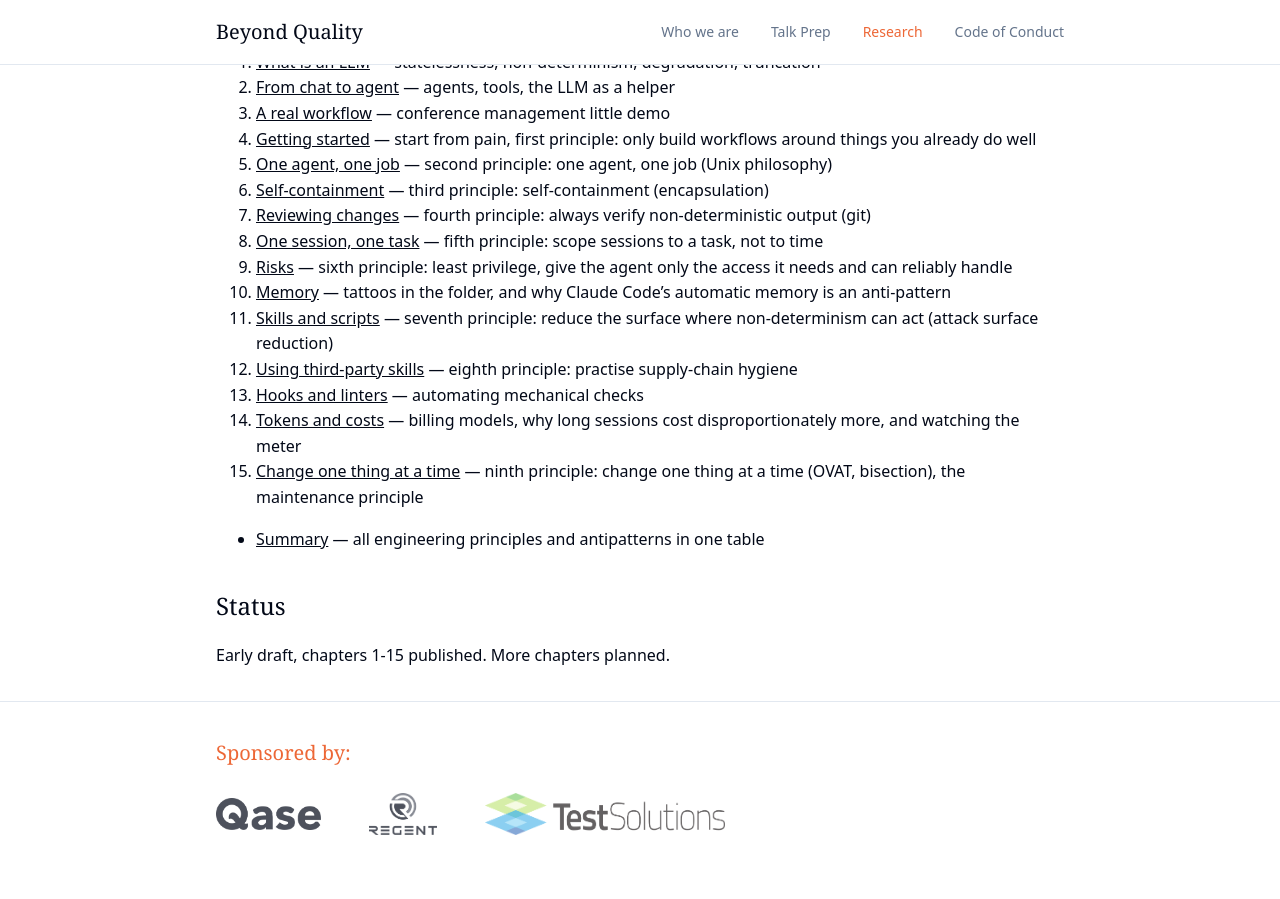
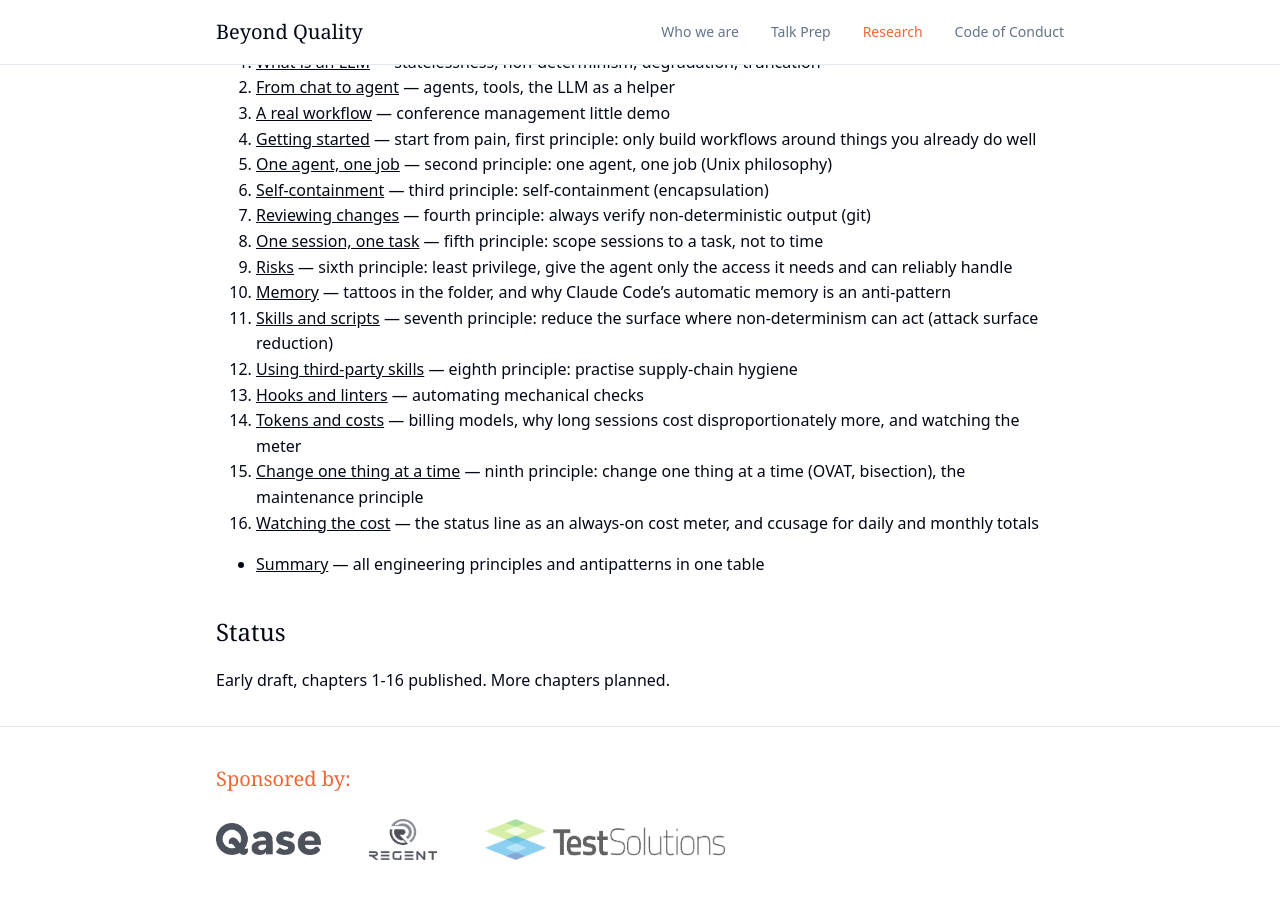
Before and after one commit to BeyondQuality/beyondquality, a Jekyll site: the page built from research/ap/README.md, in a window 1280 px wide and 900 px high, scrolled down 503 px. Built offline with Jekyll 4.4.1, drawn with Linux system fonts in a browser that asks for light colours; our own code applies the rules of GitHub Pages for plain Markdown files; before the commit the page ends 1377 px from its top, so only the background shows below that.

Commit message:
minor tweaks

```diff
--- a/research/ap/README.md
+++ b/research/ap/README.md
@@ -23,9 +23,10 @@ That gap is what this research addresses.
 13. [Hooks and linters](13-hooks.md) — automating mechanical checks
 14. [Tokens and costs](14-tokens-and-costs.md) — billing models, why long sessions cost disproportionately more, and watching the meter
 15. [Change one thing at a time](15-change-one-thing-at-a-time.md) — ninth principle: change one thing at a time (OVAT, bisection), the maintenance principle
+16. [Watching the cost](16-watching-costs.md) — the status line as an always-on cost meter, and ccusage for daily and monthly totals
 
 - [Summary](summary.md) — all engineering principles and antipatterns in one table
 
 ## Status
 
-Early draft, chapters 1-15 published. More chapters planned.
+Early draft, chapters 1-16 published. More chapters planned.
```
Also changed, not shown: research/ap/16-watching-costs.md (+6 -5 lines).
